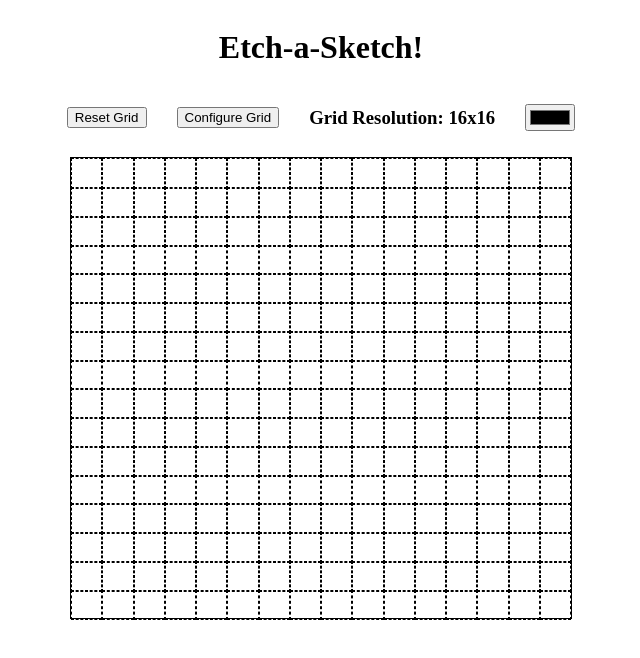
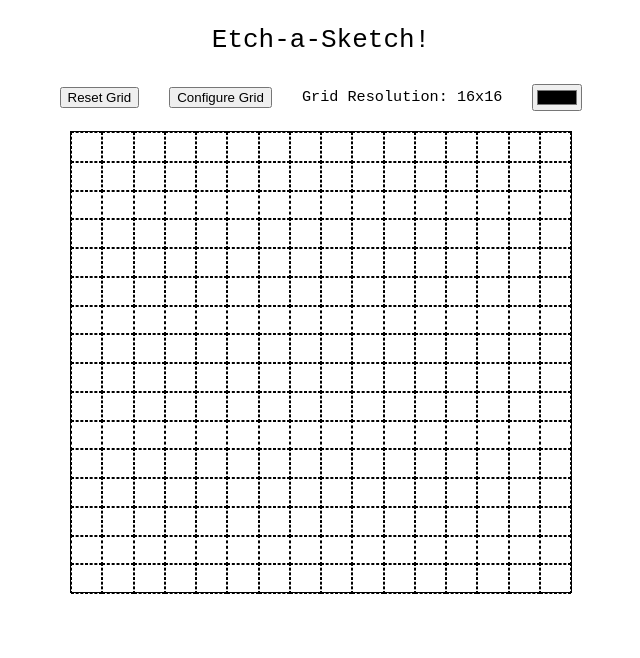
Before and after one commit to SanteIsHere/odin-etch-sketch-asante, a plain HTML site: page index.html in a window 1280 px wide. Both pictures are taken after a click on the button "Reset Grid". Shown: the whole page, without its empty margins (319-959 px from the left). Drawn offline with Linux system fonts and the light colour scheme.

Commit message:
Change text style for header and grid display, remove style rules in resetGrid function

```diff
--- a/script.js
+++ b/script.js
@@ -36,6 +36,9 @@ function changeGridColor() {
 
 function resetGrid() {
     mainDiv.removeChild(grid)
+    // Remove the cell class rules before replacing in function
+    styleSheet.deleteRule(styleSheet.cssRules.length-1)
+    styleSheet.deleteRule(styleSheet.cssRules.length-1)
     createGrid(defaultRes, defaultColor)
     resDisp.textContent = `${defaultRes}x${defaultRes}`
 }
--- a/styles.css
+++ b/styles.css
@@ -3,6 +3,11 @@ For spacial visibility of elements
 * {
     border: 1px solid;
 } */
+
+h1, h3 {
+    font-family: monospace;
+    font-weight: 400;
+}
 
 #main {
     display: flex;
```
